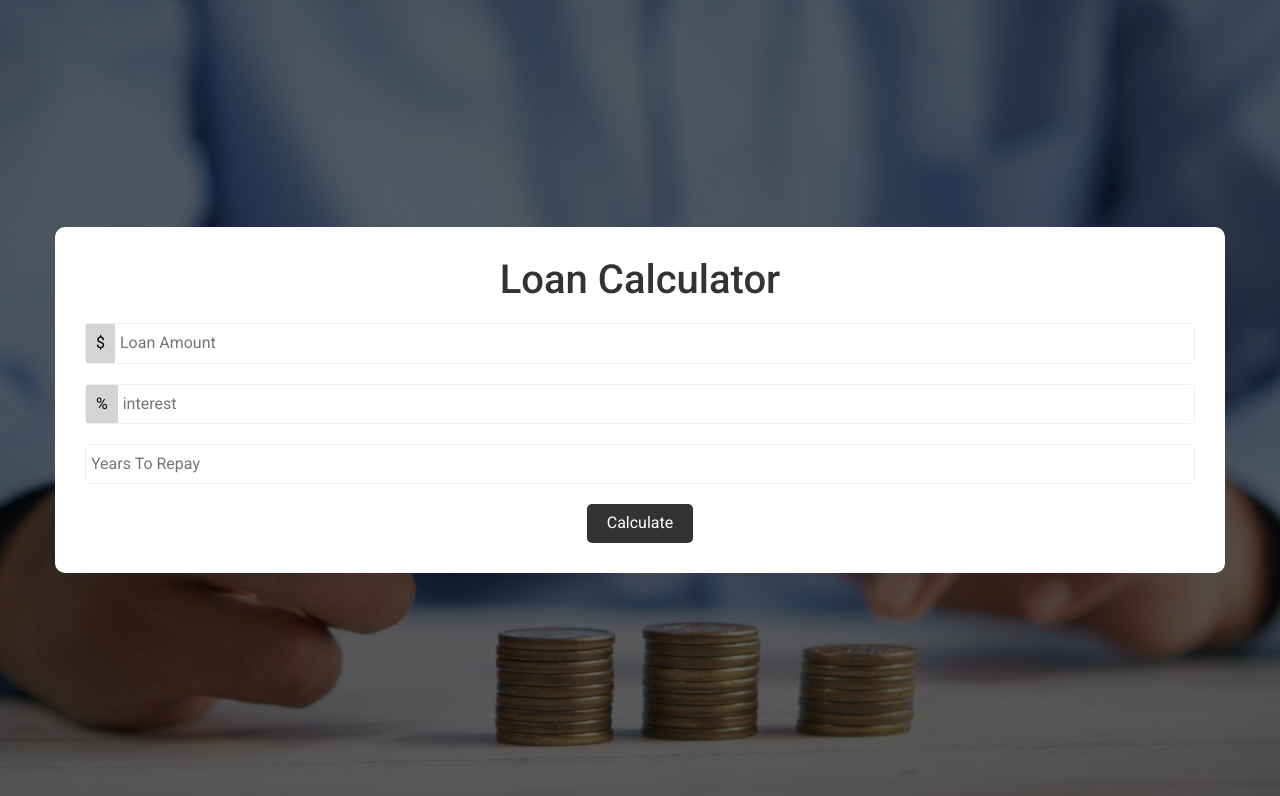
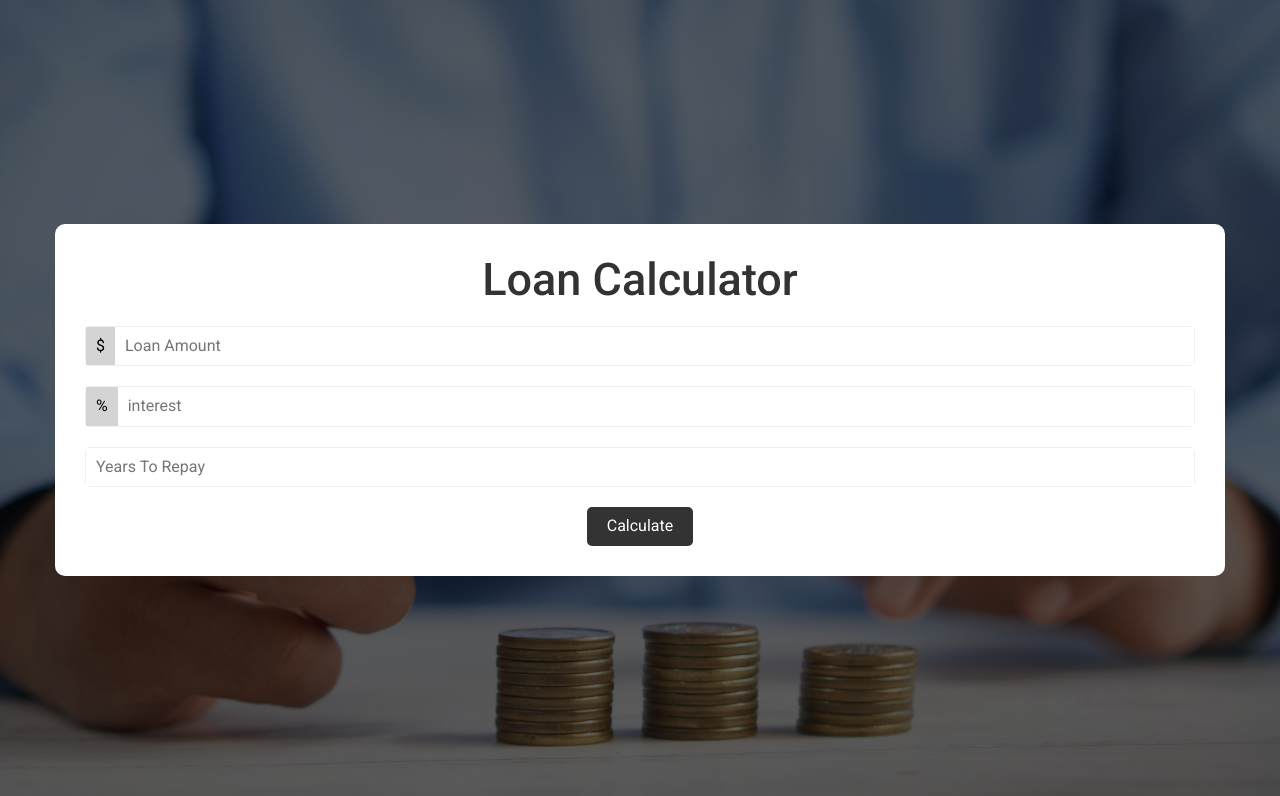
Before and after one commit to MahmoudsMohammed/loan_calculator, a plain HTML site: page index.html in a window 1280 px wide. Drawn offline with Linux system fonts and the light colour scheme.

Commit message:
responsive

```diff
--- a/style/app.css
+++ b/style/app.css
@@ -4,7 +4,8 @@ body {
   display: flex;
   justify-content: center;
   align-items: center;
-  background: linear-gradient(rgba(0, 0, 0, 0.6), rgba(0, 0, 0, 0.6)), url("../static/loan.jpg");
+  background: linear-gradient(rgba(0, 0, 0, 0.6), rgba(0, 0, 0, 0.6)),
+    url('../static/loan.jpg');
   background-size: cover;
   background-position: center center;
 }
@@ -35,46 +36,49 @@ body {
   }
 }
 /* end main rules */
-.container h1{
+.container h1 {
   margin: 0px auto 20px auto;
   width: fit-content;
   color: #333;
-  font-size: 40px;
+  font-size: 20px;
   font-weight: 500;
 }
-.container div:not(.result){
+@media (min-width: 768px) {
+  .container h1 {
+    font-size: 45px;
+  }
+}
+.container div:not(.result) {
   display: flex;
   align-items: center;
   margin-bottom: 20px;
   border: 1px solid #eee;
   border-radius: 5px;
 }
-.container div span{
+.container div span {
   padding: 10px;
   background-color: rgb(212, 212, 212);
 }
-.container div input{
+.container div input {
   flex: 1;
   border: none;
+  padding: 10px;
 }
-.container div input:focus{
+.container div input:focus {
   outline: none;
 }
-.container div input:last-of-type{
-  padding: 10px 5px;
-}
-button{
+button {
   /* box model just work with block */
   display: block;
   width: fit-content;
   margin: auto;
-  padding: 10px 20px ;
+  padding: 10px 20px;
   background-color: #333;
   border: none;
   color: white;
   border-radius: 5px;
 }
-#alert{
+#alert {
   background-color: rgb(224, 23, 23);
   color: white;
   padding: 15px;
@@ -83,24 +87,24 @@ button{
   border-radius: 5px;
   display: none;
 }
-img{
+img {
   display: block;
   width: fit-content;
   margin: auto;
   display: none;
 }
-.result{
+.result {
   display: none;
 }
-.result h3{
+.result h3 {
   width: fit-content;
   margin: 30px auto 15px auto;
   color: #333;
   font-weight: 500;
 }
-.result input{
+.result div {
   background-color: #eee;
 }
-input{
+input {
   color: #333;
 }
```
